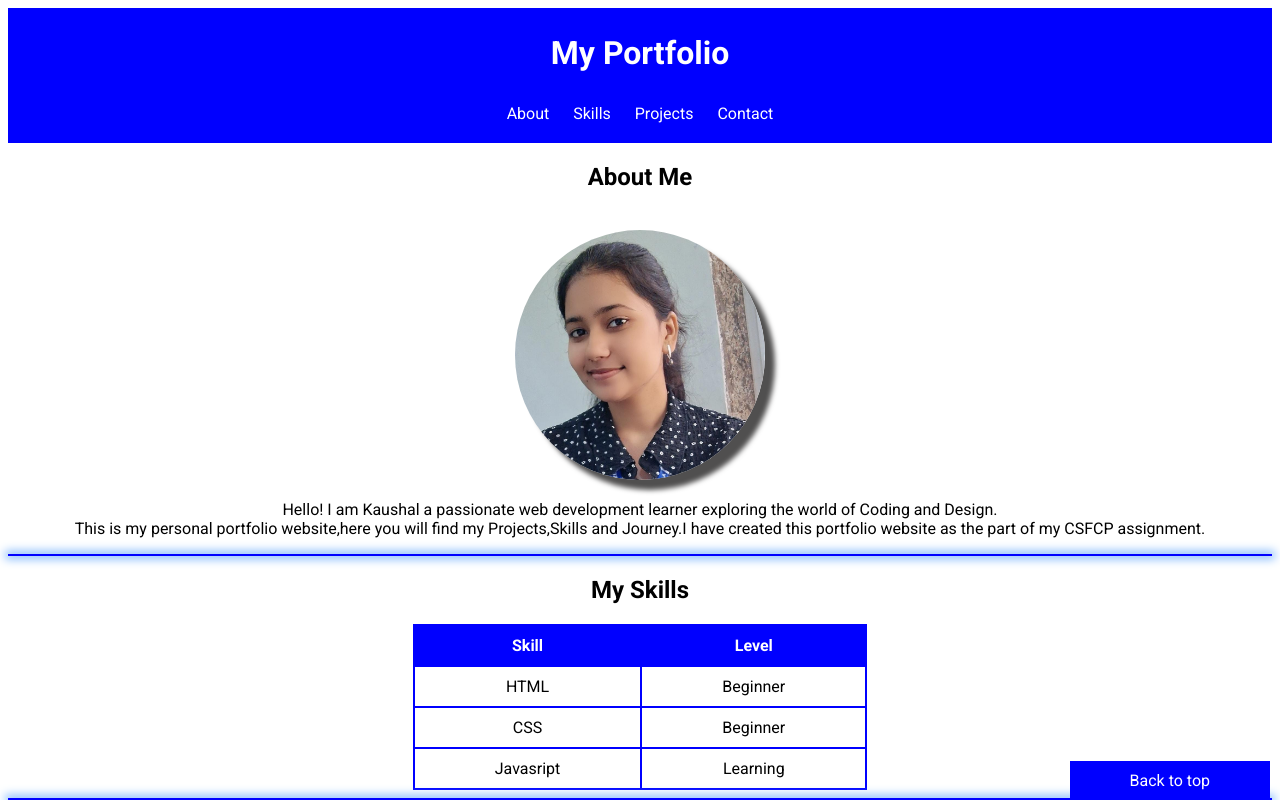
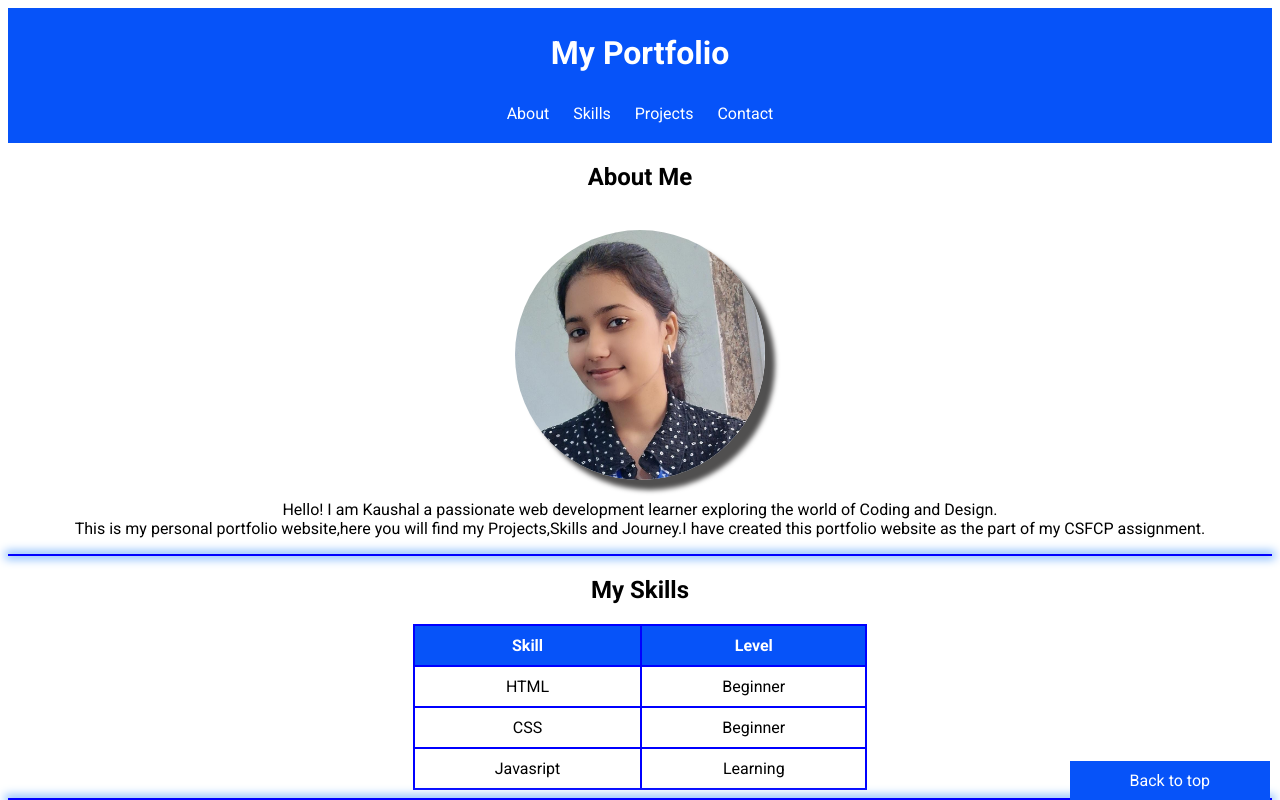
Before and after one commit to kaushal02007-dot/KRMU-CSFCP-Portfolio-Project-Assignment_4-, a plain HTML site: page index.html in a window 1280 px wide. Shown: the top 800 px of the page. Drawn offline with Linux system fonts and the light colour scheme; files whose address does not match are found by name.

Commit message:
Fourth commit: Updated styling in style.css

```diff
--- a/style.css
+++ b/style.css
@@ -7,7 +7,7 @@ body {
 
 /*header styles*/
 header {
-    background-color: #0000ff;
+    background-color: #0653f9;
     color: #ffffff;
     box-sizing: content-box;
     padding-top: 5px;
@@ -55,7 +55,7 @@ img {
 
 th {
     border: 2px solid #0000ff;
-    background-color: #0000ff;
+    background-color:  #0653f9;
     color: #ffffff;
     padding: 10px 80px 10px 80px;
 }
@@ -88,7 +88,7 @@ td {
 /*send button styles*/
 button {
 
-    background-color: #0000ff;
+    background-color:  #0653f9;
     color: #ffffff;
     padding: 5px 60px 5px 60px;
     border-radius: 10px;
@@ -106,7 +106,7 @@ button:hover {
 
 /*footer styles*/
 #tops {
-    background-color: #0000ff;
+    background-color:  #0653f9;
     color: #ffffff;
     padding: 10px 60px 10px 60px;
     position: fixed;
```
